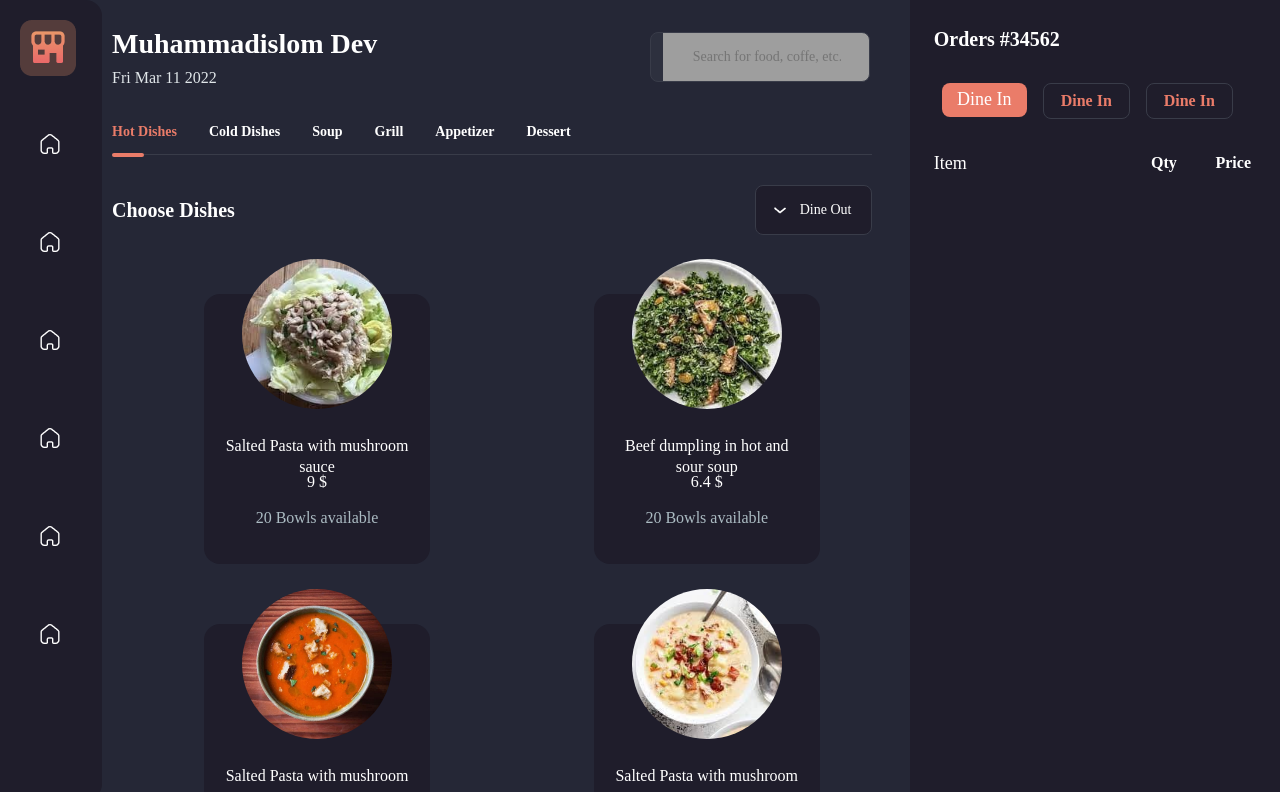
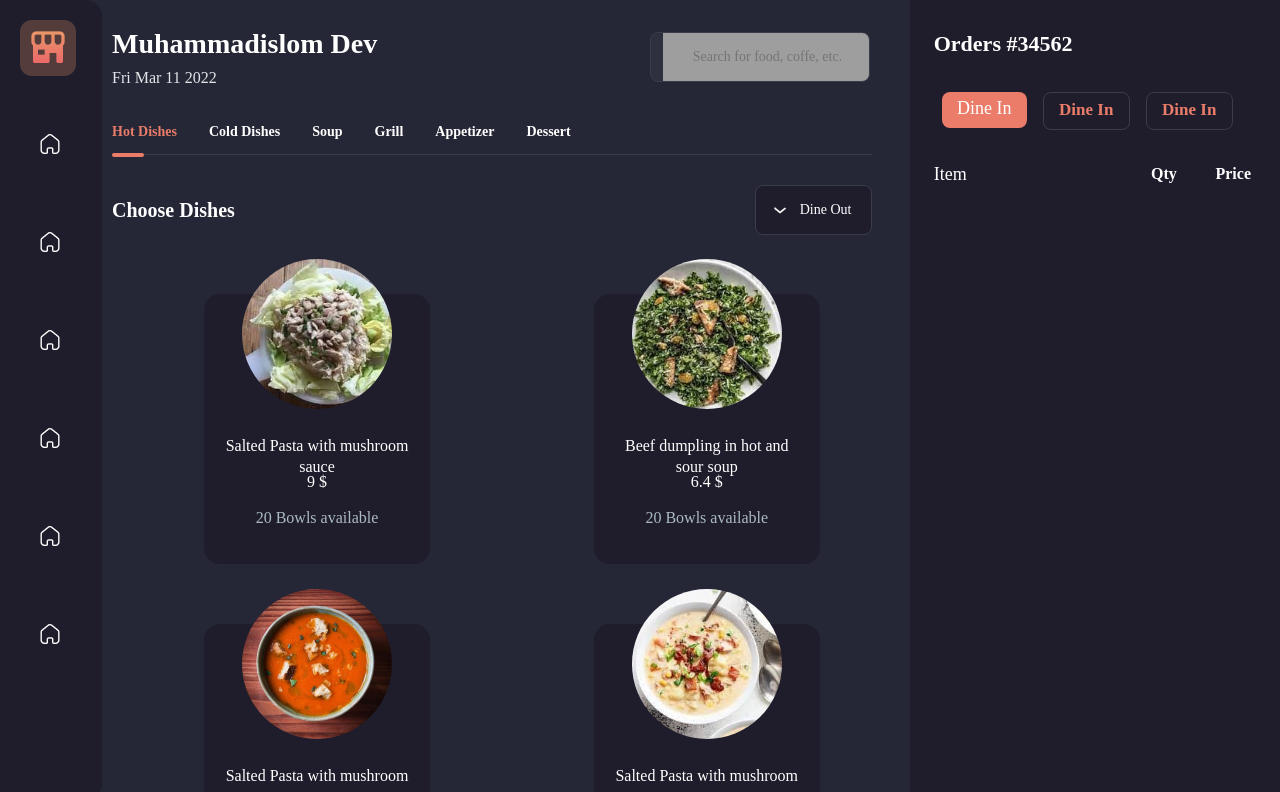
Before and after one commit to Muhammadislom-Dev/food-shop, a React (Create React App) app: page / in a window 1280 px wide. Shown: the top 792 px of the page. Built offline with nearby package versions, Linux system fonts and the light colour scheme; grey boxes are pictures that could not be loaded; a web font is replaced by a local one.

Commit message:
Update Home.scss

```diff
--- a/src/Pages/Home/Home.scss
+++ b/src/Pages/Home/Home.scss
@@ -13,8 +13,8 @@
 
         &-title{
             font-weight: 600;
-            font-size: 20px;
-            line-height: 140%;
+            font-size: 22px;
+            line-height: 150%;
             padding: 5px 24px;
         }
 
@@ -25,7 +25,7 @@
 
         &-pages{
             width: 85px;
-            height: 34px;
+            height: 36px;
             background-color: #EA7C69;
             border-radius: 8px;
             text-align: center;
@@ -34,7 +34,7 @@
 
         &-top{
             width: 85px;
-            height: 34px;
+            height: 36px;
             border: 1px solid #393C49;
             background: #1F1D2B;
             border-radius: 8px;
@@ -45,8 +45,8 @@
         &-links{
             text-decoration: none;
             font-weight: 600;
-            font-size: 16px;
-            line-height: 140%;
+            font-size: 17px;
+            line-height: 22px;
             color: #EA7C69;
         }
 
@@ -83,7 +83,7 @@
             &::placeholder{
                 font-weight: 400;
                 font-size: 14px;
-                line-height: 140%;
+                line-height: 18px;
             }
         }
 
@@ -105,6 +105,7 @@
             background: #2D303E;
             border: 1px solid #393C49;
             font-size: 16px;
+            line-height:18px;
             border-radius: 5px;
             color: #fff;
         }
```
